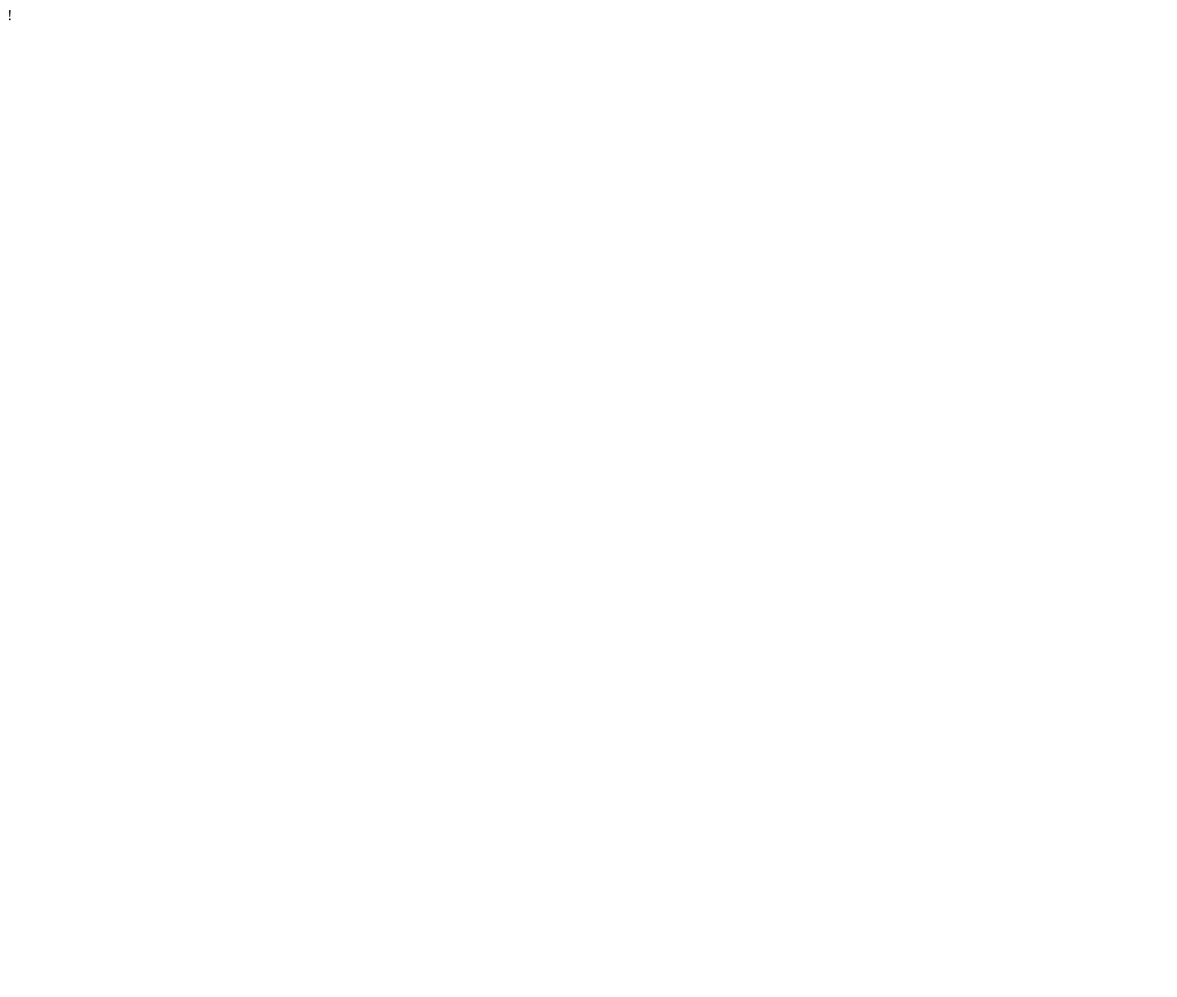
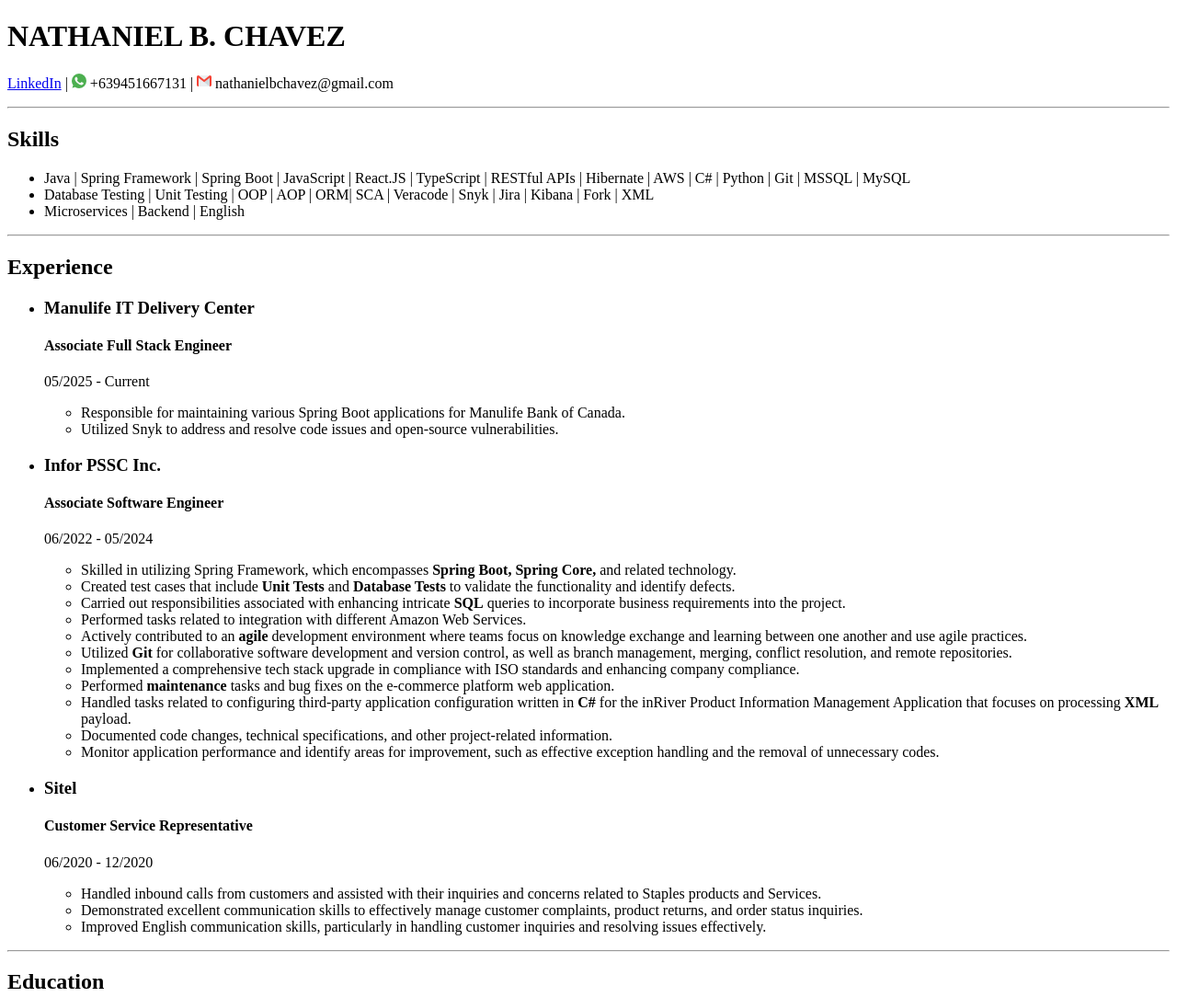
Before and after one commit to natchavez/html-online-resume, a plain HTML site: page index.html in a window 1280 px wide. Shown: the top 1084 px of the page at 92% size. Before the commit the page ends 800 px from the top, so only its background shows below. Drawn offline with Linux system fonts and the light colour scheme.

Commit message:
experience section

```diff
--- a/index.html
+++ b/index.html
@@ -5,6 +5,135 @@
     <meta name="viewport" content="width=device-width, initial-scale=1.0" />
     <title>Chavez Resume</title>
   </head>
-  <body></body>
+  <body>
+    <h1>NATHANIEL B. CHAVEZ</h1>
+    <div>
+      <p>
+        <a href="http://www.linkedin.com/in/%20nathaniel-b-chavez">LinkedIn</a>
+        | <img src="./assets/icons/whatsapp.png" /> +639451667131 |
+        <img src="./assets/icons/gmail.png" /> nathanielbchavez@gmail.com
+      </p>
+    </div>
+    <hr />
+    <!-- Skills-->
+    <h2>Skills</h2>
+    <div>
+      <ul>
+        <li>
+          Java | Spring Framework | Spring Boot | JavaScript | React.JS |
+          TypeScript | RESTful APIs | Hibernate | AWS | C# | Python | Git |
+          MSSQL | MySQL
+        </li>
+        <li>
+          Database Testing | Unit Testing | OOP | AOP | ORM| SCA | Veracode |
+          Snyk | Jira | Kibana | Fork | XML
+        </li>
+        <li>Microservices | Backend | English</li>
+      </ul>
+    </div>
+    <hr />
+    <!-- Experience-->
+    <h2>Experience</h2>
+    <div>
+      <ul>
+        <li>
+          <h3>Manulife IT Delivery Center</h3>
+          <h4>Associate Full Stack Engineer</h4>
+          <p>05/2025 - Current</p>
+          <ul>
+            <li>
+              Responsible for maintaining various Spring Boot applications for
+              Manulife Bank of Canada.
+            </li>
+            <li>
+              Utilized Snyk to address and resolve code issues and open-source
+              vulnerabilities.
+            </li>
+          </ul>
+        </li>
+        <li>
+          <h3>Infor PSSC Inc.</h3>
+          <h4>Associate Software Engineer</h4>
+          <p>06/2022 - 05/2024</p>
+          <ul>
+            <li>
+              Skilled in utilizing Spring Framework, which encompasses
+              <b>Spring Boot, Spring Core,</b> and related technology.
+            </li>
+            <li>
+              Created test cases that include <b>Unit Tests</b> and
+              <b>Database Tests</b> to validate the functionality and identify
+              defects.
+            </li>
+            <li>
+              Carried out responsibilities associated with enhancing intricate
+              <b>SQL</b> queries to incorporate business requirements into the
+              project.
+            </li>
+            <li>
+              Performed tasks related to integration with different Amazon Web
+              Services.
+            </li>
+            <li>
+              Actively contributed to an <b>agile</b> development environment
+              where teams focus on knowledge exchange and learning between one
+              another and use agile practices.
+            </li>
+            <li>
+              Utilized <b>Git</b> for collaborative software development and
+              version control, as well as branch management, merging, conflict
+              resolution, and remote repositories.
+            </li>
+            <li>
+              Implemented a comprehensive tech stack upgrade in compliance with
+              ISO standards and enhancing company compliance.
+            </li>
+            <li>
+              Performed <b>maintenance</b> tasks and bug fixes on the e-commerce
+              platform web application.
+            </li>
+            <li>
+              Handled tasks related to configuring third-party application
+              configuration written in <b>C#</b> for the inRiver Product
+              Information Management Application that focuses on processing
+              <b>XML</b> payload.
+            </li>
+            <li>
+              Documented code changes, technical specifications, and other
+              project-related information.
+            </li>
+            <li>
+              Monitor application performance and identify areas for
+              improvement, such as effective exception handling and the removal
+              of unnecessary codes.
+            </li>
+          </ul>
+        </li>
+        <li>
+          <h3>Sitel</h3>
+          <h4>Customer Service Representative</h4>
+          <p>06/2020 - 12/2020</p>
+          <ul>
+            <li>
+              Handled inbound calls from customers and assisted with their
+              inquiries and concerns related to Staples products and Services.
+            </li>
+            <li>
+              Demonstrated excellent communication skills to effectively manage
+              customer complaints, product returns, and order status inquiries.
+            </li>
+            <li>
+              Improved English communication skills, particularly in handling
+              customer inquiries and resolving issues effectively.
+            </li>
+          </ul>
+        </li>
+      </ul>
+    </div>
+
+    <hr />
+    <!-- Experience-->
+    <h2>Education</h2>
+  </body>
 </html>
 !
```
Also changed, not shown: assets/icons/gmail.png (added), assets/icons/whatsapp.png (added).
